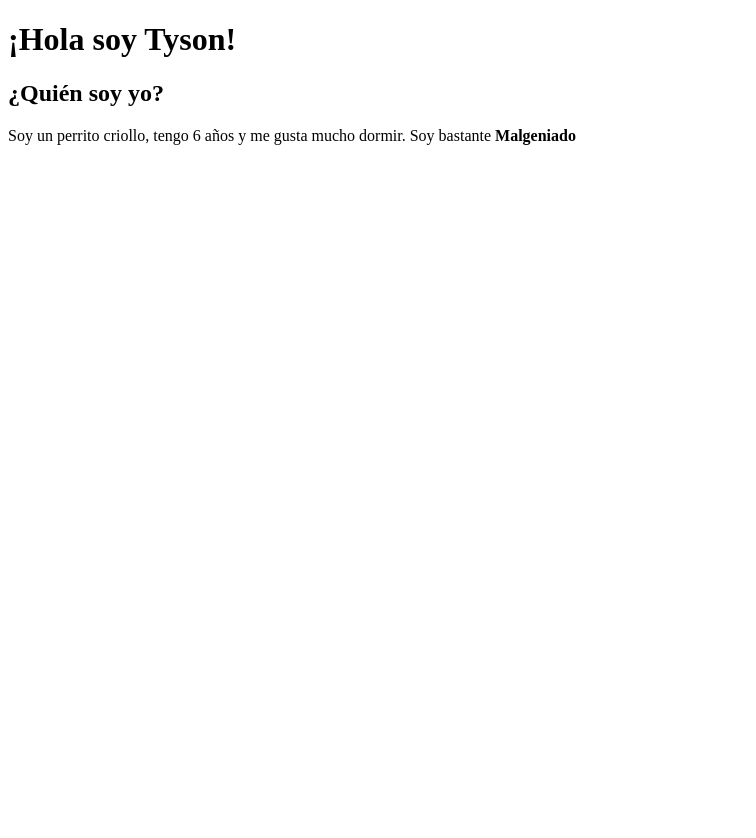
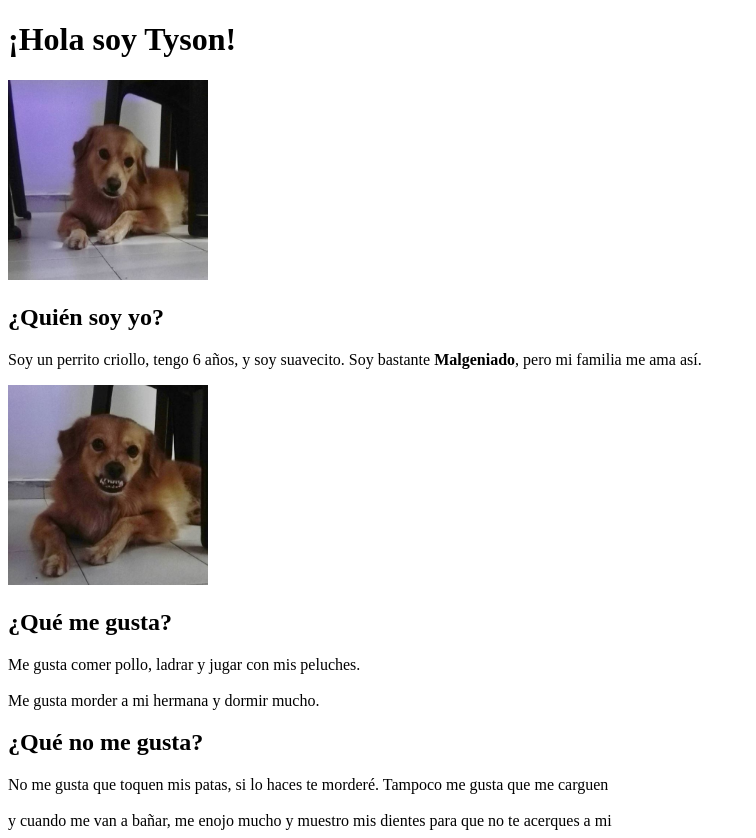
Before and after one commit to Anivi/192-web-presentacion-lab, a plain HTML site: page index.html in a window 1280 px wide. Shown: the whole page, without its empty margins (0-756 px from the left). Before the commit the page ends 800 px from the top, so only its background shows below. Drawn offline with Linux system fonts and the light colour scheme.

Commit message:
imagenes

```diff
--- a/index.html
+++ b/index.html
@@ -9,8 +9,18 @@
     <body>
         <a href=""></a>
         <H1>¡Hola soy Tyson!</H1>
+            <img src="imagenes/tyson1.JPG" width="200" height="200"/>
         <h2>¿Quién soy yo?</h2>
-    <p>Soy un perrito criollo, tengo 6 años y me gusta mucho dormir. Soy bastante <strong>Malgeniado</strong></p>
+        <p>Soy un perrito criollo, tengo 6 años, y soy suavecito. Soy bastante <strong>Malgeniado</strong>,
+            pero mi familia me ama así.</p>
+            <img src="imagenes/tyson2.JPG" width="200" height="200"/>
+            <h2>¿Qué me gusta?</h2>
+        <p>Me gusta comer pollo, ladrar y jugar con mis peluches.<br></br>Me gusta morder a mi hermana y dormir mucho.
+        </p>
+        <h2>¿Qué no me gusta?</h2>
+        <section>No me gusta que toquen mis patas, si lo haces te morderé. Tampoco me gusta que me carguen<br></br>
+        y cuando me van a bañar, me enojo mucho y muestro mis dientes para que no te acerques a mi</section>
+
 
         <div></div>
     </body>
```
Also changed, not shown: imagenes/tyson1.JPG (added), imagenes/tyson2.JPG (added). Lines whose indentation alone changed are shown as unchanged.
